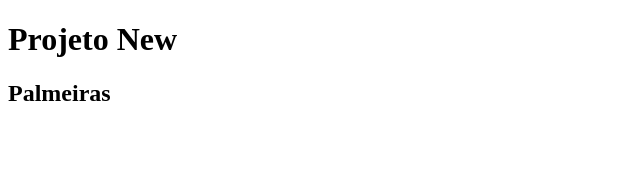
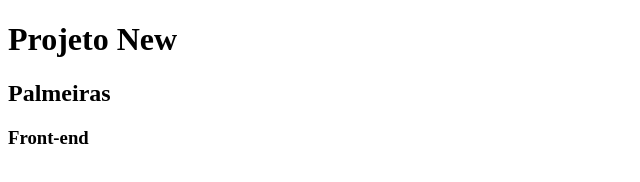
Before and after one commit to gab402/Sesi01, a plain HTML site: page index.html in a window 1280 px wide. Shown: the full height of the page, 0-640 px from the left. Drawn offline with Linux system fonts and the light colour scheme.

Commit message:
Adicionando un h3 no pejeto

```diff
--- a/index.html
+++ b/index.html
@@ -8,6 +8,7 @@
 <body>
     <h1> Projeto New </h1>
     <h2>Palmeiras</h2>
+    <h3>Front-end </h3>
 
 </body>
 </html>
```
